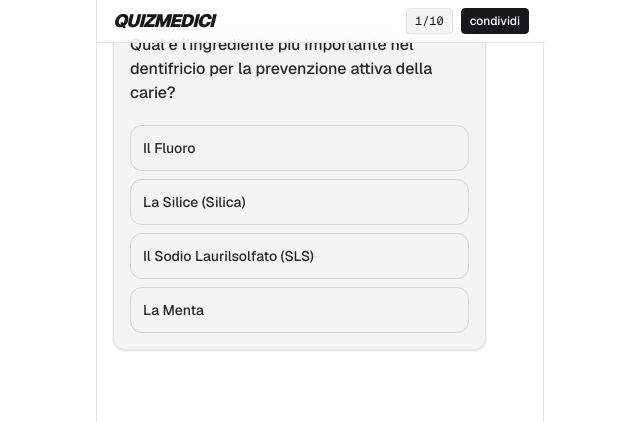
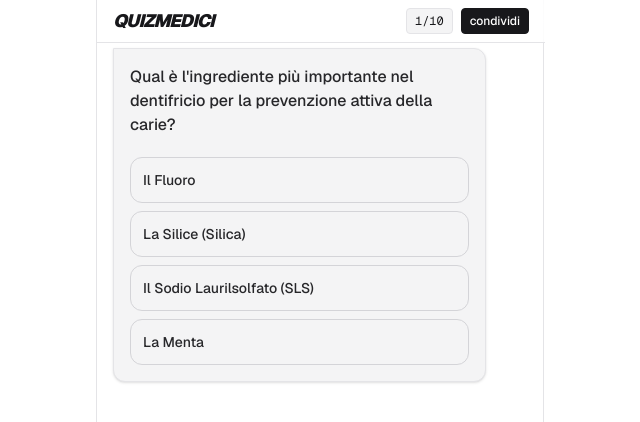
Before and after one commit to Poldin/quizmedici, a Next.js app: page / in a window 1280 px wide. Shown: the top 422 px of the page, without its empty margins (320-960 px from the left). Built offline with nearby package versions, Linux system fonts and the light colour scheme; no server answers.

Commit message:
Adjust padding in QuizContent main section and remove top margin from SponsorBadge for improved layout consistency

```diff
--- a/app/page.tsx
+++ b/app/page.tsx
@@ -149,7 +149,7 @@ function QuizContent() {
   };
 
   return (
-    <main className="flex flex-col min-h-screen bg-white dark:bg-zinc-950 text-zinc-900 dark:text-zinc-100 max-w-md mx-auto border-x border-zinc-200 dark:border-zinc-800 font-sans overflow-x-hidden">
+    <main className="flex flex-col pt-8 min-h-screen bg-white dark:bg-zinc-950 text-zinc-900 dark:text-zinc-100 max-w-md mx-auto border-x border-zinc-200 dark:border-zinc-800 font-sans overflow-x-hidden">
 
       {/* Header */}
       <header className="w-full max-w-md px-4 py-2 border-b border-zinc-200 dark:border-zinc-800 fixed top-0 bg-white/80 dark:bg-zinc-950/80 backdrop-blur-md z-10 flex justify-between items-center gap-4">
@@ -186,7 +186,7 @@ function QuizContent() {
 
       {/* Componente Sponsor*/}
       {sponsor && (
-        <div className="mt-8 w-full">
+        <div className="w-full">
           <SponsorBadge
             name={sponsor.name}
             logoUrl={sponsor.logo_url}
```
